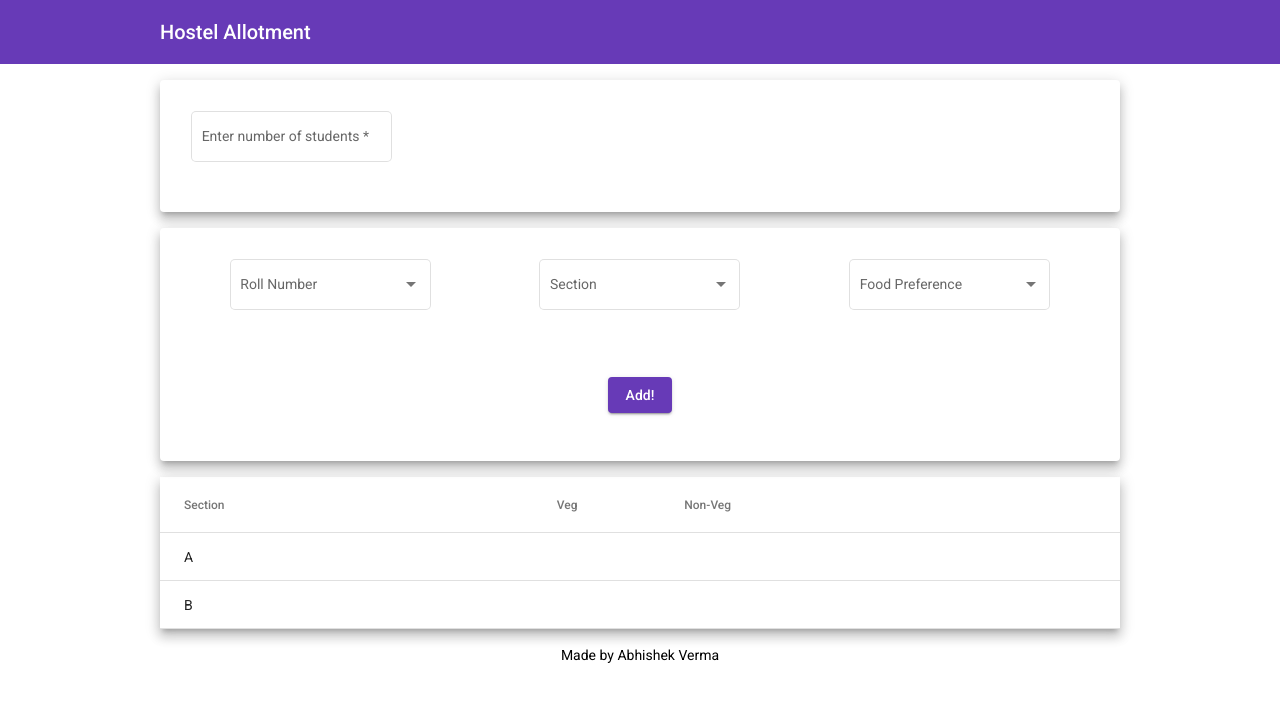
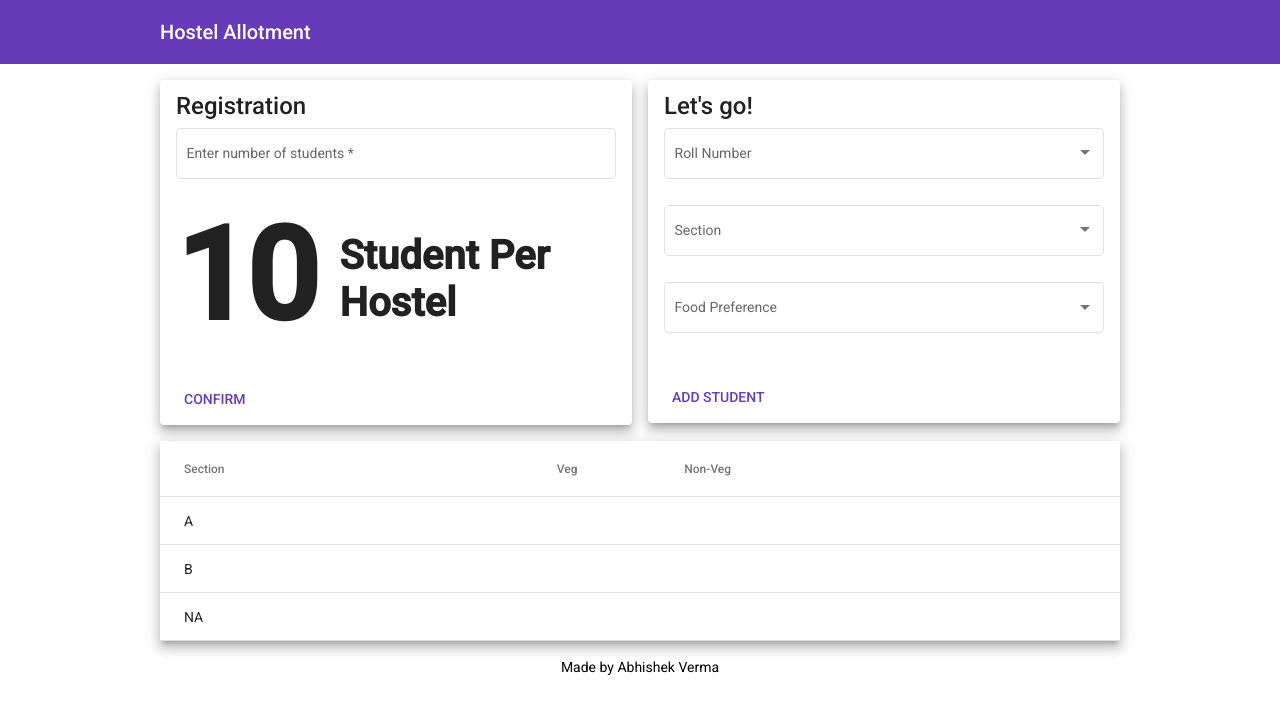
Before and after one commit to mrcreatist/hostel-allotment, an Angular app: page / in a window 1280 px wide. Shown: the top 714 px of the page. Built offline with nearby package versions, Linux system fonts and the light colour scheme.

Commit message:
refreshed UI

```diff
--- a/src/app/app.component.html
+++ b/src/app/app.component.html
@@ -1,8 +1,10 @@
 <app-header></app-header>
 
 <form class="container" [formGroup]="form">
-    <app-allotment-limit class="item" [control]="form.controls.registration"></app-allotment-limit>
-    <app-main class="item" [form]="form" (addRegistration)="addStudent($event)"></app-main>
+    <div>
+        <app-allotment-limit class="item" [control]="form.controls.registration"></app-allotment-limit>
+        <app-main class="item" [form]="form" (addRegistration)="addStudent($event)"></app-main>
+    </div>
     <app-result class="item" [columns]="columns" [result]="result"></app-result>
 </form>
 
--- a/src/app/app.component.scss
+++ b/src/app/app.component.scss
@@ -4,4 +4,14 @@ form {
   display: flex;
   flex-direction: column;
   gap: 1rem;
+
+  div {
+    display: flex;
+    flex-direction: row;
+    gap: 1rem;
+  }
+
+  .item {
+    width: 100%;
+  }
 }
--- a/src/app/component/allotment-limit/allotment-limit.component.html
+++ b/src/app/component/allotment-limit/allotment-limit.component.html
@@ -1,12 +1,13 @@
 <mat-card class="mat-elevation-z8">
+  <mat-card-title>Registration</mat-card-title>
   <mat-card-content>
-    <mat-grid-list cols="4" rowHeight="100px">
-      <mat-grid-tile colspan="1" rowspan="1">
-        <mat-form-field appearance="outline">
-          <mat-label>Enter number of students</mat-label>
-          <input matInput placeholder="12" [formControl]="control">
-        </mat-form-field>
-      </mat-grid-tile>
-    </mat-grid-list>
+    <mat-form-field appearance="outline">
+      <mat-label>Enter number of students</mat-label>
+      <input matInput placeholder="12" [formControl]="control">
+    </mat-form-field>
+    <p><span>10</span> Student Per Hostel</p>
   </mat-card-content>
+  <mat-card-actions>
+    <button mat-button color="primary">CONFIRM</button>
+  </mat-card-actions>
 </mat-card>
--- a/src/app/component/allotment-limit/allotment-limit.component.scss
+++ b/src/app/component/allotment-limit/allotment-limit.component.scss
@@ -0,0 +1,19 @@
+mat-form-field {
+  width: 100%;
+}
+
+p {
+  font-size: 2.5rem;
+  line-height: normal;
+  display: flex;
+  width: 24rem;
+  font-weight: bold;
+  align-items: center;
+
+  span {
+    font-size: 8rem;
+    margin-right: 1.5rem;
+    letter-spacing: -3px;
+    margin-bottom: 6px;
+  }
+}
--- a/src/app/component/allotment-limit/allotment-limit.component.ts
+++ b/src/app/component/allotment-limit/allotment-limit.component.ts
@@ -8,4 +8,8 @@ import { FormControl } from '@angular/forms';
 })
 export class AllotmentLimitComponent {
   @Input() control: FormControl;
+
+  getPerHostelValue() {
+    return this.control.value ? Math.floor(this.control.value / 4) : 0
+  }
 }
--- a/src/app/component/main/main.component.html
+++ b/src/app/component/main/main.component.html
@@ -1,16 +1,13 @@
 <mat-card class="mat-elevation-z8">
+  <mat-card-title>Let's go!</mat-card-title>
   <mat-card-content>
     <form [formGroup]="form">
-      <mat-grid-list cols="3" rowHeight="100px">
-        <mat-grid-tile colspan="1" rowspan="1">
       <mat-form-field appearance="outline">
         <mat-label>Roll Number</mat-label>
         <mat-select formControlName="roll">
           <mat-option *ngFor="let item of getRollNumber()" [value]="item">{{item}}</mat-option>
         </mat-select>
       </mat-form-field>
-        </mat-grid-tile>
-        <mat-grid-tile colspan="1" rowspan="1">
       <mat-form-field appearance="outline">
         <mat-label>Section</mat-label>
         <mat-select formControlName="section">
@@ -18,8 +15,6 @@
             [value]="getValue(typeEnum.section, section)">{{getValue(typeEnum.section, section)}}</mat-option>
         </mat-select>
       </mat-form-field>
-        </mat-grid-tile>
-        <mat-grid-tile colspan="1" rowspan="1">
       <mat-form-field appearance="outline">
         <mat-label>Food Preference</mat-label>
         <mat-select formControlName="food">
@@ -28,11 +23,9 @@
           </mat-option>
         </mat-select>
       </mat-form-field>
-        </mat-grid-tile>
-        <mat-grid-tile colspan="3" rowspan="1">
-          <button mat-raised-button color="primary" (click)="add()">Add!</button>
-        </mat-grid-tile>
-      </mat-grid-list>
     </form>
   </mat-card-content>
+  <mat-card-actions>
+    <button mat-button color="primary" (click)="add()">ADD STUDENT</button>
+  </mat-card-actions>
 </mat-card>
--- a/src/app/component/main/main.component.scss
+++ b/src/app/component/main/main.component.scss
@@ -0,0 +1,3 @@
+mat-form-field {
+  width: 100%;
+}
--- a/src/app/service/master.service.ts
+++ b/src/app/service/master.service.ts
@@ -70,6 +70,10 @@ export class MasterService {
       B: {
         veg: [],
         nonVeg: []
+      },
+      NA: {
+        veg: [],
+        nonVeg: []
       }
     }
   }
```
Lines whose indentation alone changed are shown as unchanged.
